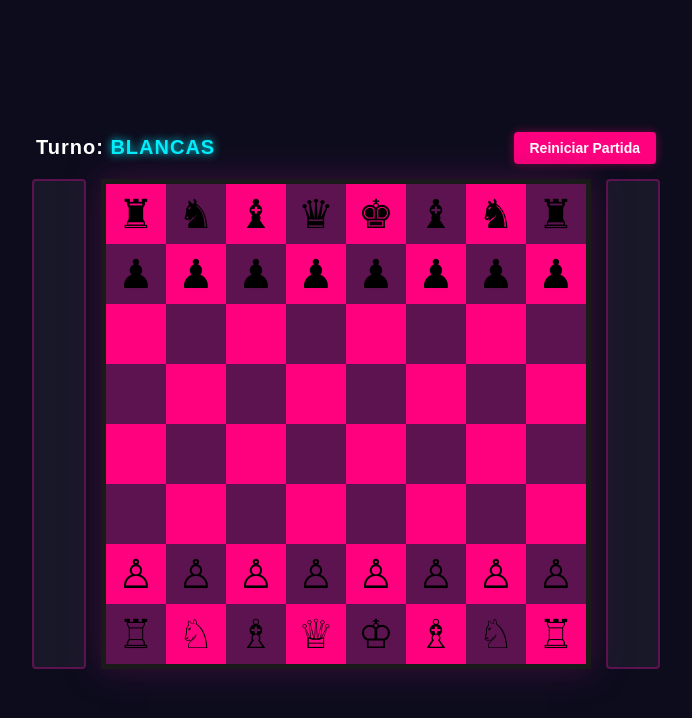
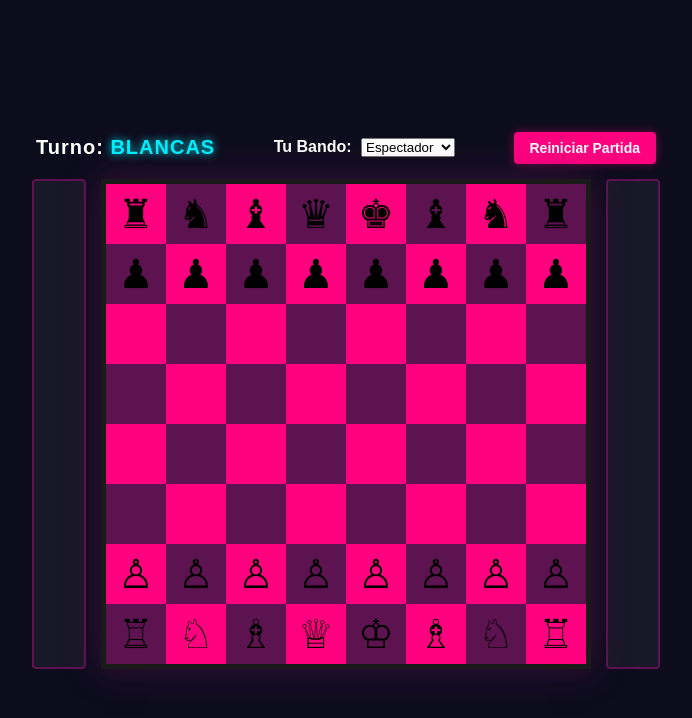
Before and after one commit to VanneVannu/mi-ajedrez-BreakMates, a website: page index.html in a window 1280 px wide. Shown: the whole page, without its empty margins (294-986 px from the left). Drawn offline with nearby package versions, Linux system fonts and the light colour scheme; no server answers.

Commit message:
Enhance interface with band selector and checkmate banner
Updated the control interface to include a band selector and added a hidden checkmate banner.

Index actualizado

```diff
--- a/index.html
+++ b/index.html
@@ -8,10 +8,23 @@
 </head>
 <body>
 
+      <!-- ACTUALIZADO: Interfaz de control con selector de bando -->
   <div id="interfaz">
     <div id="marcador-turno">Turno: <span id="bando-actual">BLANCAS</span></div>
+
+    <div>
+      <label for="selector-bando" style="font-weight: bold; margin-right: 5px;">Tu Bando:</label>
+      <select id="selector-bando">
+        <option value="espectador">Espectador</option>
+        <option value="blancas">Blancas (♙)</option>
+        <option value="negras">Negras (♟)</option>
+      </select>
+    </div>
+
     <button id="btn-reiniciar">Reiniciar Partida</button>
   </div>
+
+
 
   <div id="zona-juego">
     <div class="cementerio" id="capturadas-blancas"></div>
```
